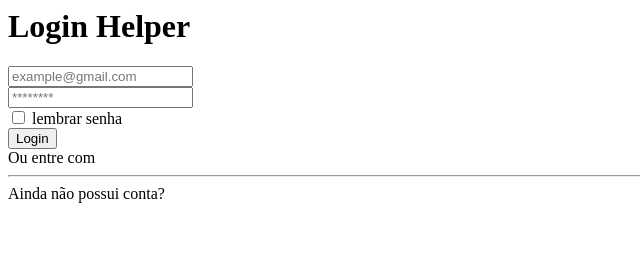
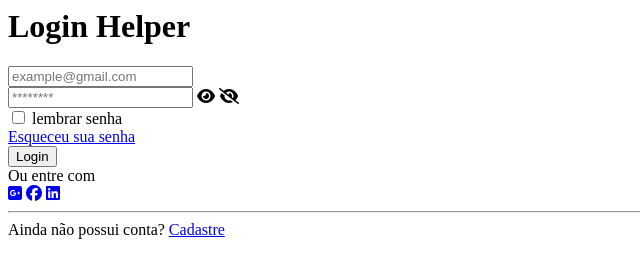
Before and after one commit to fabianocardosodev/projetoswebcurso, a plain HTML site: page LOGIN/index.html in a window 1280 px wide. Shown: the whole page, without its empty margins (0-640 px from the left). Drawn offline with Linux system fonts and the light colour scheme.

Commit message:
update login

```diff
--- a/LOGIN/index.html
+++ b/LOGIN/index.html
@@ -22,7 +22,9 @@
                 <input type="email" placeholder="example@gmail.com"></input>
 
                 <div class="password-container">
-                    <input type="password" id="field-password" class="field-password" placeholder="********">
+                    <input type="password"  id="field-password" class="field-password" placeholder="********">
+                    <i class="fa-solid fa-eye"></i>
+                    <i class="fa-solid fa-eye-slash"></i>
                 </section>
 
                 <section class="password-infos">
@@ -30,7 +32,9 @@
                         <input type="checkbox">
                         <span>lembrar senha</span>
                     </div>
+                    <a href="#">Esqueceu sua senha</a>
                 </section>
+
                 <button id="btn-login">Login</button>
 
 
@@ -40,15 +44,15 @@
                     <span>Ou entre com</span>
 
                     <aside>
-                        <a href=""><i></i></a>
-                            <a href=""><i></i></a>
-                                <a href=""><i></i></a>
+                        <a href="#"><i class="fa-brands fa-google-plus-square"></i></a>
+                            <a href="#"><i class="fa-brands fa-facebook"></i></a>
+                                <a href="#"><i class="fa-brands fa-linkedin"></i></a>
                     </aside>
                 </section>
                 <footer>
                     <hr>
                     <span>Ainda não possui conta?</span>
-                    <a href="Cadastre ">
+                    <a href="#">Cadastre</a>
                 </footer>
             </form>
         </main>
```
